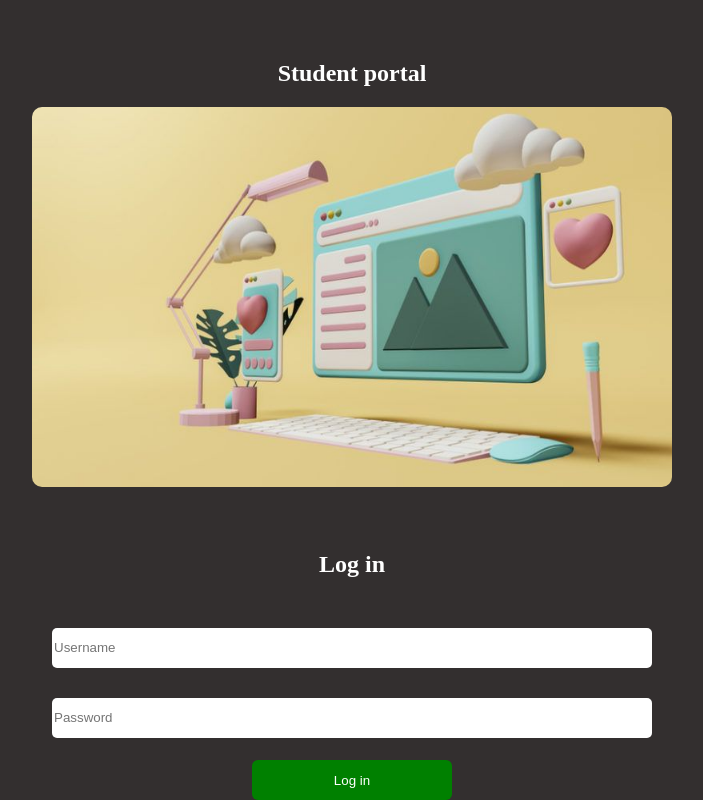
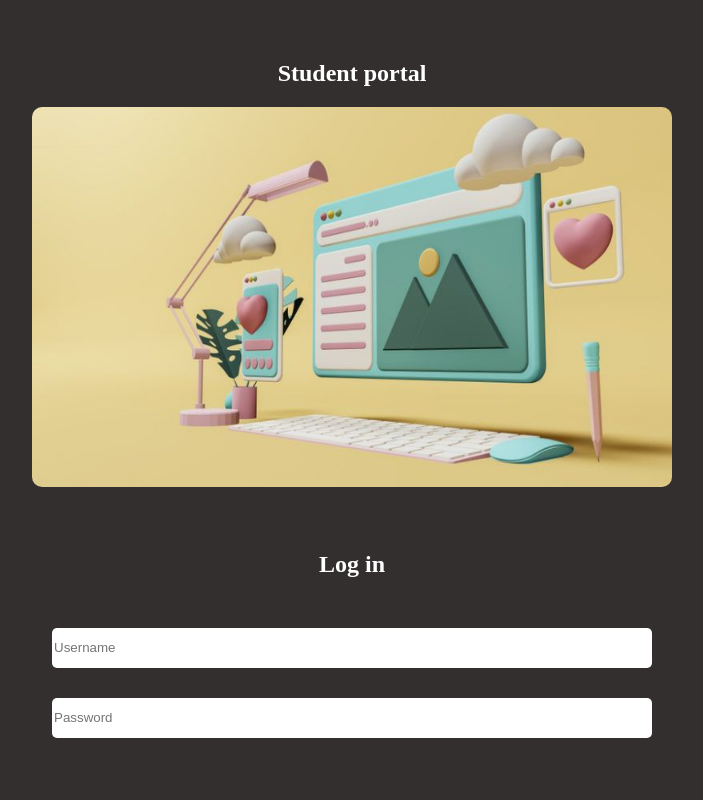
Before and after one commit to chris-muiru/client-school-portal, a React (Create React App) app: page /login in a window 1280 px wide. Shown: the whole page, without its empty margins (288-991 px from the left). Built offline with nearby package versions, Linux system fonts and the light colour scheme.

Commit message:
update css

```diff
--- a/src/Components/css/LogIn/forgot.css
+++ b/src/Components/css/LogIn/forgot.css
@@ -1,7 +1,8 @@
 .div-forgot {
-	/* background-color: blue; */
 	text-align: center;
 	margin-top: 30px;
+	margin-bottom: 100px;
+
 }
 .forgot {
 	color: blue;
--- a/src/Components/css/LogIn/login.css
+++ b/src/Components/css/LogIn/login.css
@@ -1,6 +1,3 @@
-.div-login {
-	background-color: rgb(51, 47, 47);
-}
 .heading {
 	text-align: center;
 	margin-top: 60px;
@@ -9,13 +6,14 @@
 .login {
 	display: flex;
 	flex-direction: column;
-	background-color: rgb(51, 47, 47);
+	justify-content: center;
+	align-items: center;
 	width: 300px;
-	height: 200px;
 	margin: auto;
 }
 .input {
 	height: 40px;
+	width: 100%;
 	margin-top: 30px;
 	box-sizing: border-box;
 	border: none;
@@ -23,17 +21,13 @@
 }
 
 #btn-submit {
-	display: block;
+	margin-top: 70px;
 	width: 200px;
 	height: 40px;
 	background-color: green;
 	border: none;
 	color: white;
 	border-radius: 6px;
-	position: absolute;
-	bottom: 0px;
-	right: 50%;
-	margin-right: -100px;
 }
 
 @media only screen and (min-width: 992px) {
--- a/src/Components/css/LogIn/verificationpage.css
+++ b/src/Components/css/LogIn/verificationpage.css
@@ -2,9 +2,12 @@
 	display: flex;
 	flex-direction: column;
 	background-color: rgb(51, 47, 47);
-	overflow: auto;
-	height: 100vh;
+	position: absolute;
+	width: 100%;
+	height:100%;
+	overflow:auto;
 }
+
 @media only screen and (min-width: 992px) {
 	.wrapper-verfication {
 		width: 50%;
```
